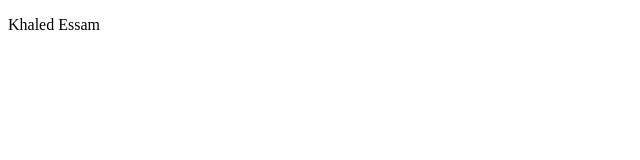
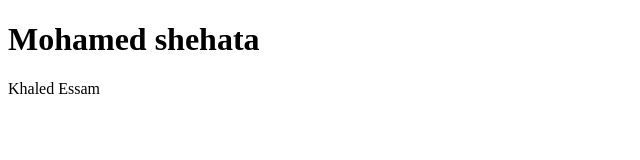
Before and after one commit to Khaledessamabdulhadi/testGithub, a plain HTML site: page index.html in a window 1280 px wide. Shown: the whole page, without its empty margins (0-640 px from the left). Drawn offline with Linux system fonts and the light colour scheme.

Commit message:
add to file index

```diff
--- a/index.html
+++ b/index.html
@@ -6,6 +6,7 @@
     <title>Document</title>
 </head>
 <body>
+    <h1>Mohamed shehata</h1>
     <p>Khaled Essam</p>
 </body>
 </html>
```
Also changed, not shown: 1 other file.
